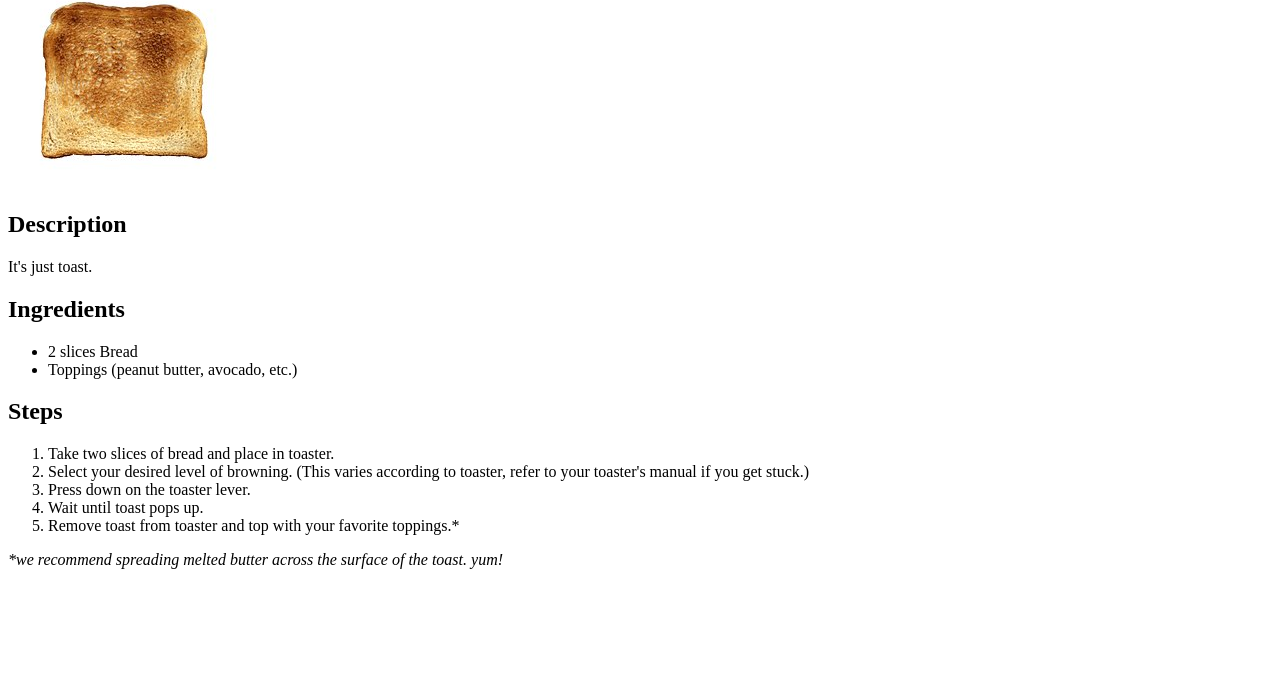
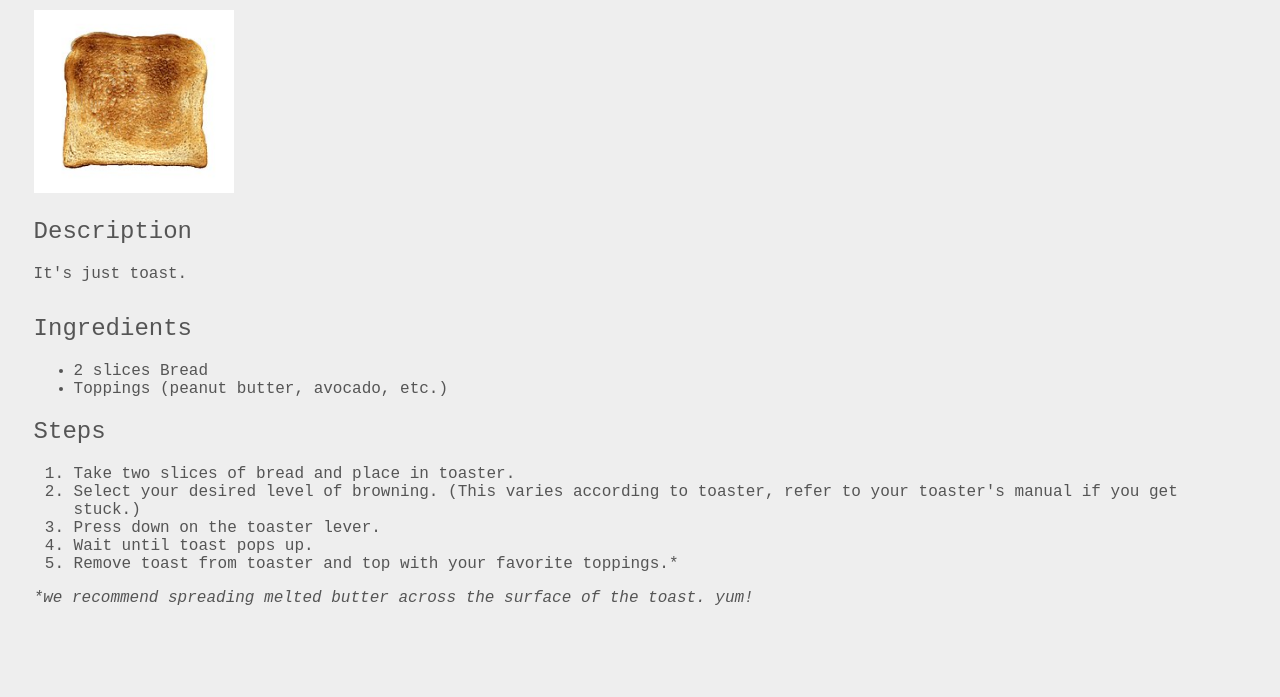
Before and after one commit to sarahhcodes/odin-recipes, a plain HTML site: page recipes/toast.html in a window 1280 px wide. Shown: the part 103-800 px from the top of the page. Drawn offline with Linux system fonts and the light colour scheme.

Commit message:
Added style.css

```diff
--- a/recipes/toast.html
+++ b/recipes/toast.html
@@ -2,13 +2,14 @@
 <html lang="en">
     <head>
         <meta charset="UTF-8">
-        <title>Recipes: Toast</title>
+        <title>Recipe: Toast</title>
+        <link rel="stylesheet" href="../style.css" />
     </head>
     <body>
         <h1>Toast</h1>
         <img src="images/Toast.jpg" alt="A photograph of toast" />
         <h2>Description</h2>
-        <p>It's just toast.</p>
+        <p class="info">It's just toast.</p>
         <h2>Ingredients</h2>
         <ul>
             <li>2 slices Bread</li>
--- /dev/null
+++ b/style.css
@@ -0,0 +1,30 @@
+* {
+    background-color: #eee;
+    color: #555;
+    font-family:'Courier New', Courier, monospace;
+}
+
+body {
+    padding: 2%;
+}
+
+h1 {
+    font-weight: bolder;
+}
+
+h2 {
+    font-weight: 400;
+}
+
+a {
+    color: #ee8888;
+}
+
+img {
+    width: 200px;
+    height: auto;
+}
+
+.info {
+    padding-bottom: 1%;
+}
```
Also changed, not shown: index.html (+3 -1 lines), recipes/cerealwithmilk.html (+2 -1 lines), recipes/orangejuice.html (+2 -1 lines).
